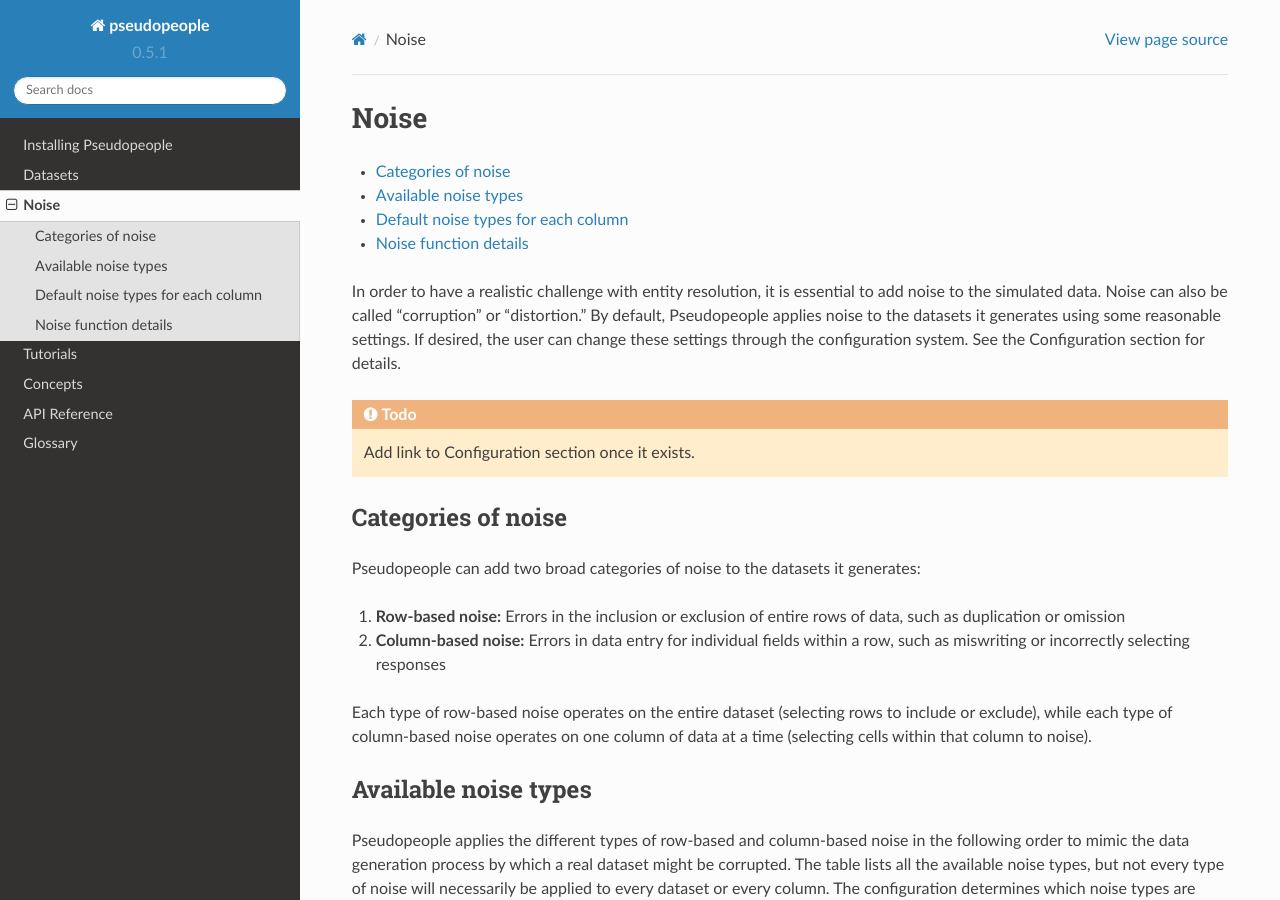
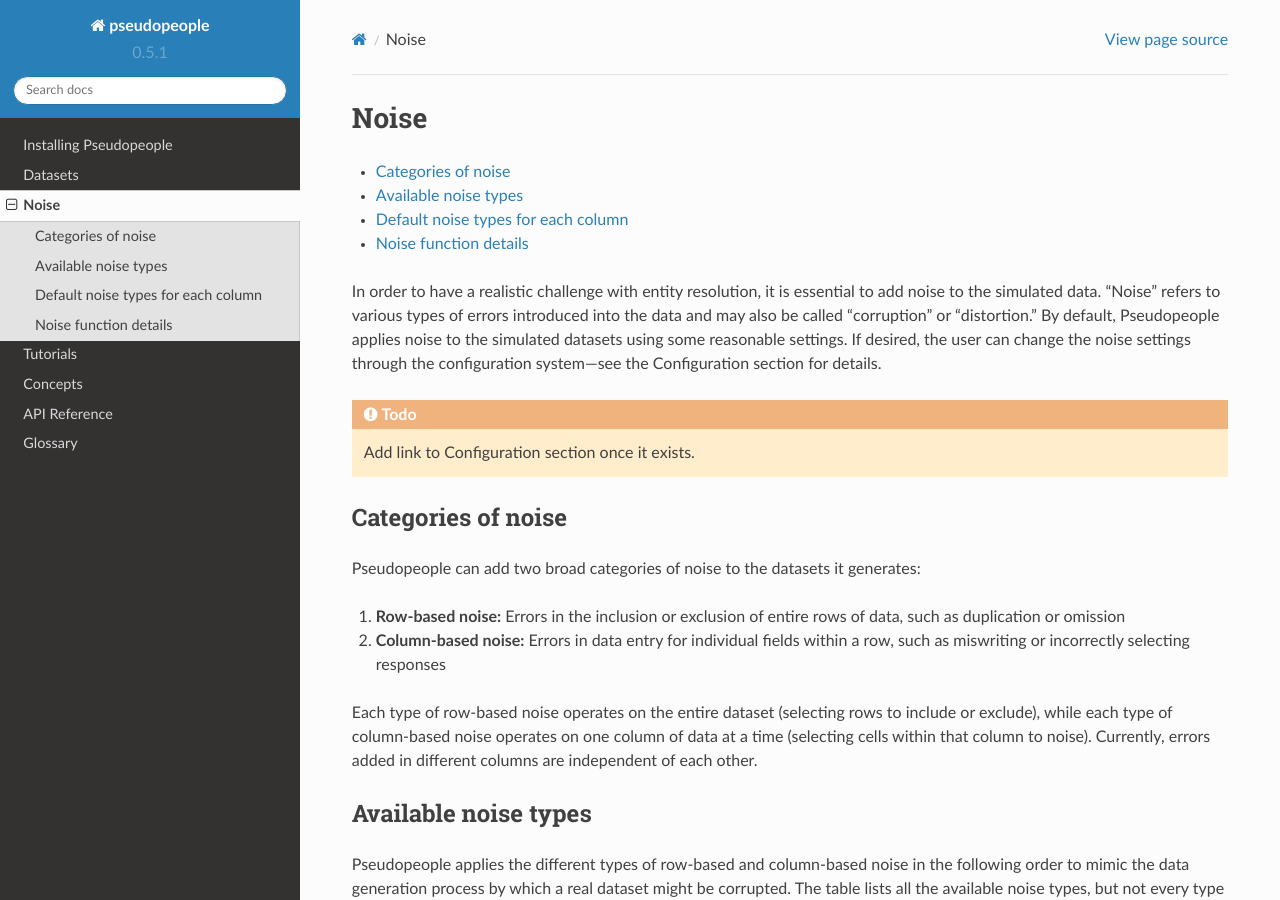
Before and after one commit to ihmeuw/pseudopeople, a Sphinx documentation site: the page built from docs/source/noise/index.rst, in a window 1280 px wide and 900 px high. Built offline with Sphinx 7.4.7 and the Read the Docs theme 2.0.0, drawn with Linux system fonts in a browser that asks for light colours.

Commit message:
independence between columns; reword 1st paragraph

```diff
--- a/docs/source/noise/index.rst
+++ b/docs/source/noise/index.rst
@@ -10,11 +10,11 @@
    :backlinks: entry
 
 In order to have a realistic challenge with entity resolution, it is essential
-to add noise to the simulated data. Noise can also be called "corruption" or
-"distortion." By default, Pseudopeople applies noise to the datasets it
-generates using some reasonable settings. If desired, the user can change these
-settings through the configuration system. See the Configuration section for
-details.
+to add noise to the simulated data. "Noise" refers to various types of errors
+introduced into the data and may also be called "corruption" or "distortion." By
+default, Pseudopeople applies noise to the simulated datasets using some
+reasonable settings. If desired, the user can change the noise settings through
+the configuration system---see the Configuration section for details.
 
 .. todo::
 
@@ -33,6 +33,7 @@
 Each type of row-based noise operates on the entire dataset (selecting rows to
 include or exclude), while each type of column-based noise operates on one
 column of data at a time (selecting cells within that column to noise).
+Currently, errors added in different columns are independent of each other.
 
 Available noise types
 ---------------------
```
